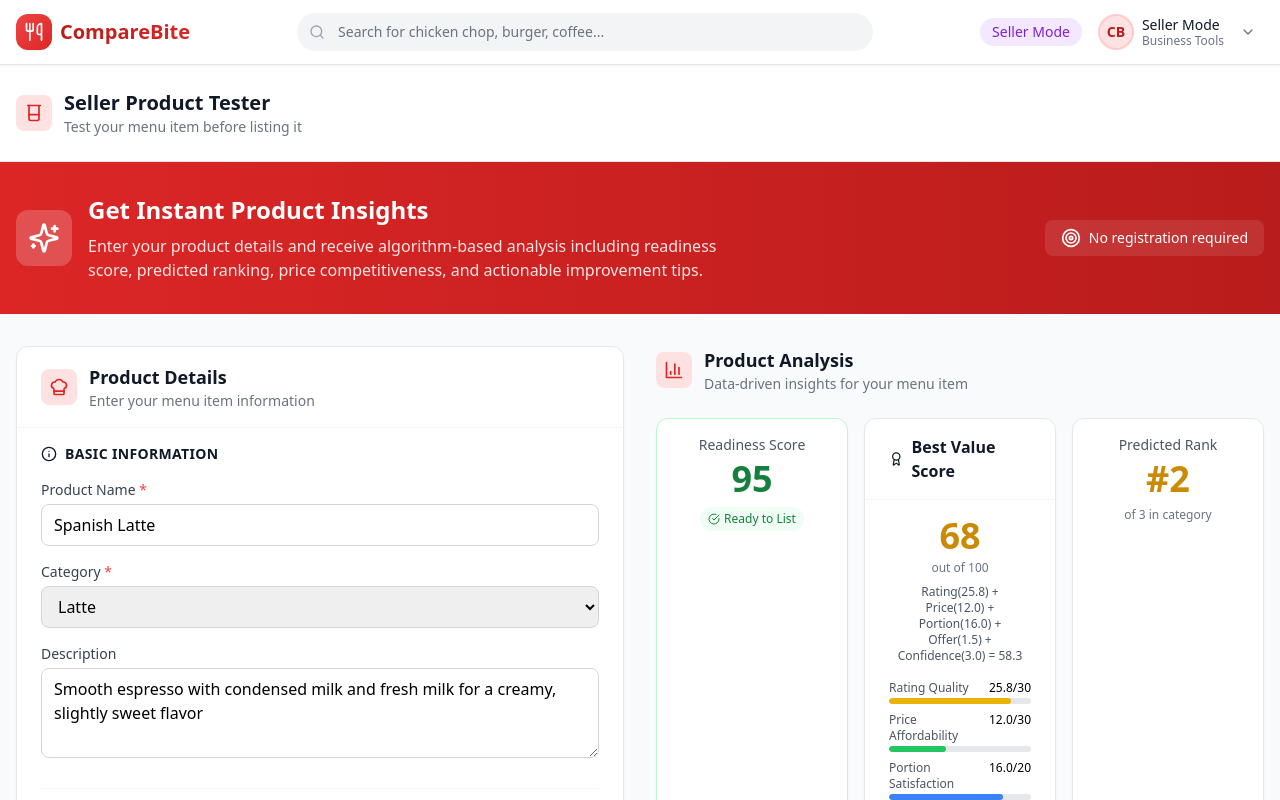
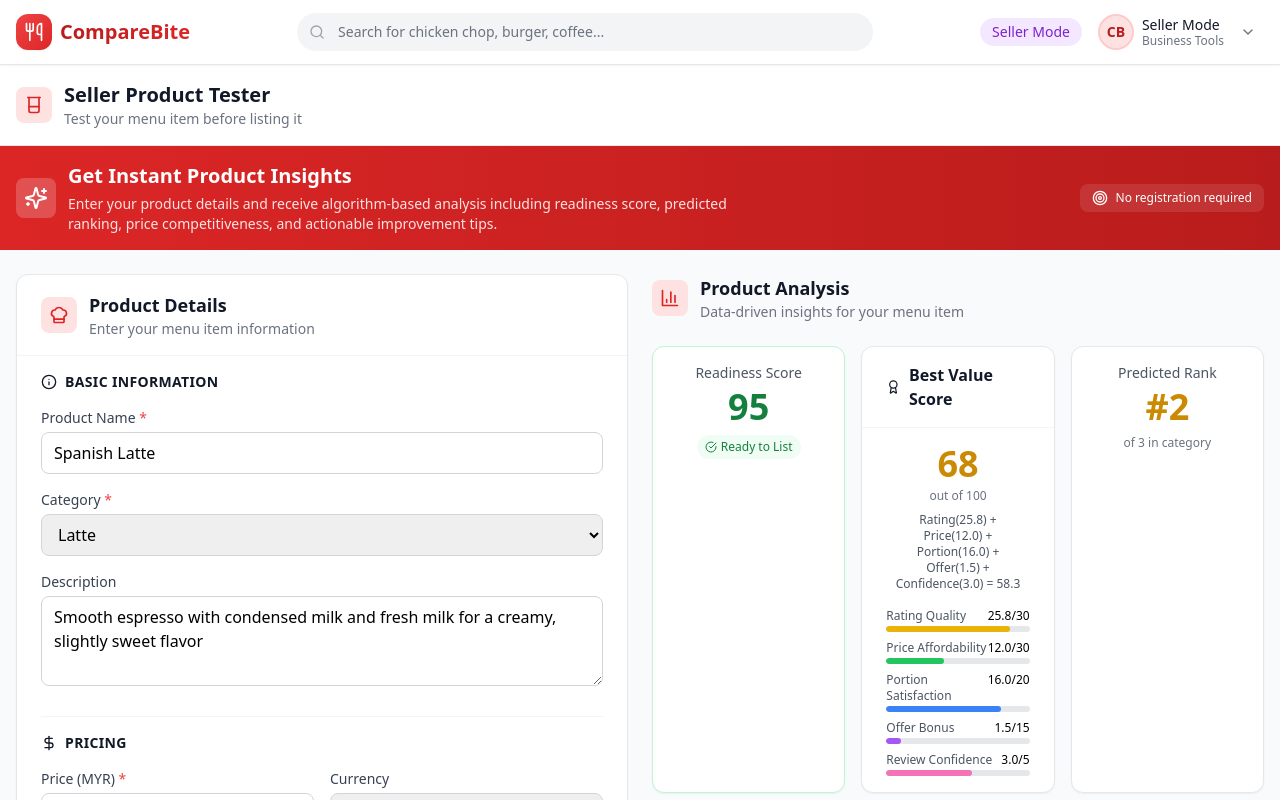
Before and after one commit to Outstay123/comparebite, a Next.js app: page /seller/test-product in a window 1280 px wide. Shown: the top 800 px of the page. Built offline with nearby package versions, Linux system fonts and the light colour scheme.

Commit message:
Refactor layout and styling in test-product page

```diff
--- a/app/seller/test-product/page.tsx
+++ b/app/seller/test-product/page.tsx
@@ -73,7 +73,7 @@ export default function TestProductPage() {
     <main className="min-h-screen bg-gray-50">
       {/* Page Header - Simplified (Navbar handles navigation) */}
       <header className="bg-white border-b border-gray-200">
-        <div className="max-w-7xl mx-auto px-4 py-6">
+        <div className="max-w-[1440px] mx-auto px-4 py-4">
           <div className="flex items-center gap-3">
             <div className="p-2 bg-primary-100 rounded-lg">
               <Beaker className="w-5 h-5 text-primary-600" />
@@ -90,31 +90,31 @@ export default function TestProductPage() {
 
       {/* Hero Section */}
       <div className="bg-gradient-to-r from-primary-600 to-primary-700 text-white">
-        <div className="max-w-7xl mx-auto px-4 py-8">
-          <div className="flex flex-col md:flex-row items-start md:items-center gap-4">
-            <div className="p-3 bg-white/20 rounded-xl">
-              <Sparkles className="w-8 h-8" />
+        <div className="max-w-[1440px] mx-auto px-4 py-4">
+          <div className="flex flex-col md:flex-row items-start md:items-center gap-3">
+            <div className="p-2 bg-white/20 rounded-lg">
+              <Sparkles className="w-6 h-6" />
             </div>
             <div className="flex-1">
-              <h2 className="text-2xl font-bold mb-2">
+              <h2 className="text-xl font-bold mb-1">
                 Get Instant Product Insights
               </h2>
-              <p className="text-primary-100 max-w-2xl">
+              <p className="text-sm text-primary-100 max-w-2xl">
                 Enter your product details and receive algorithm-based analysis including readiness score,
                 predicted ranking, price competitiveness, and actionable improvement tips.
               </p>
             </div>
-            <div className="flex items-center gap-2 bg-white/10 rounded-lg px-4 py-2">
-              <Target className="w-5 h-5" />
-              <span className="text-sm font-medium">No registration required</span>
+            <div className="flex items-center gap-2 bg-white/10 rounded-lg px-3 py-1.5">
+              <Target className="w-4 h-4" />
+              <span className="text-xs font-medium">No registration required</span>
             </div>
           </div>
         </div>
       </div>
 
       {/* Main Content */}
-      <div className="max-w-7xl mx-auto px-4 py-8">
-        <div className="grid grid-cols-1 lg:grid-cols-2 gap-8">
+      <div className="max-w-[1440px] mx-auto px-4 py-6">
+        <div className="grid grid-cols-1 xl:grid-cols-2 gap-6">
           {/* Left: Form */}
           <div>
             <ProductTesterForm
@@ -136,34 +136,34 @@ export default function TestProductPage() {
 
         {/* How It Works */}
         {!hasAnalyzed && (
-          <div className="mt-12">
-            <h3 className="text-lg font-bold text-gray-900 mb-6 text-center">
+          <div className="mt-8">
+            <h3 className="text-lg font-bold text-gray-900 mb-4 text-center">
               How It Works
             </h3>
-            <div className="grid grid-cols-1 md:grid-cols-3 gap-6">
-              <div className="bg-white rounded-xl p-6 shadow-sm text-center">
-                <div className="w-12 h-12 bg-primary-100 rounded-full flex items-center justify-center mx-auto mb-4">
-                  <span className="text-xl font-bold text-primary-600">1</span>
+            <div className="grid grid-cols-1 md:grid-cols-3 gap-4">
+              <div className="bg-white rounded-xl p-4 shadow-sm text-center">
+                <div className="w-10 h-10 bg-primary-100 rounded-full flex items-center justify-center mx-auto mb-3">
+                  <span className="text-lg font-bold text-primary-600">1</span>
                 </div>
-                <h4 className="font-semibold text-gray-900 mb-2">Enter Product Details</h4>
+                <h4 className="font-semibold text-gray-900 mb-1">Enter Product Details</h4>
                 <p className="text-sm text-gray-600">
                   Fill in your product name, price, category, and quality scores
                 </p>
               </div>
-              <div className="bg-white rounded-xl p-6 shadow-sm text-center">
-                <div className="w-12 h-12 bg-primary-100 rounded-full flex items-center justify-center mx-auto mb-4">
-                  <span className="text-xl font-bold text-primary-600">2</span>
+              <div className="bg-white rounded-xl p-4 shadow-sm text-center">
+                <div className="w-10 h-10 bg-primary-100 rounded-full flex items-center justify-center mx-auto mb-3">
+                  <span className="text-lg font-bold text-primary-600">2</span>
                 </div>
-                <h4 className="font-semibold text-gray-900 mb-2">Get Instant Analysis</h4>
+                <h4 className="font-semibold text-gray-900 mb-1">Get Instant Analysis</h4>
                 <p className="text-sm text-gray-600">
                   Our system calculates readiness, value score, and predicted ranking
                 </p>
               </div>
-              <div className="bg-white rounded-xl p-6 shadow-sm text-center">
-                <div className="w-12 h-12 bg-primary-100 rounded-full flex items-center justify-center mx-auto mb-4">
-                  <span className="text-xl font-bold text-primary-600">3</span>
+              <div className="bg-white rounded-xl p-4 shadow-sm text-center">
+                <div className="w-10 h-10 bg-primary-100 rounded-full flex items-center justify-center mx-auto mb-3">
+                  <span className="text-lg font-bold text-primary-600">3</span>
                 </div>
-                <h4 className="font-semibold text-gray-900 mb-2">Improve & List</h4>
+                <h4 className="font-semibold text-gray-900 mb-1">Improve & List</h4>
                 <p className="text-sm text-gray-600">
                   Follow personalized tips to optimize your product before listing
                 </p>
@@ -173,7 +173,7 @@ export default function TestProductPage() {
         )}
 
         {/* Scoring Explanation */}
-        <div className="mt-12 bg-white rounded-xl p-6 shadow-sm">
+        <div className="mt-8 bg-white rounded-xl p-4 shadow-sm">
           <div className="flex items-start gap-3">
             <Info className="w-5 h-5 text-primary-600 flex-shrink-0 mt-0.5" />
             <div>
```
